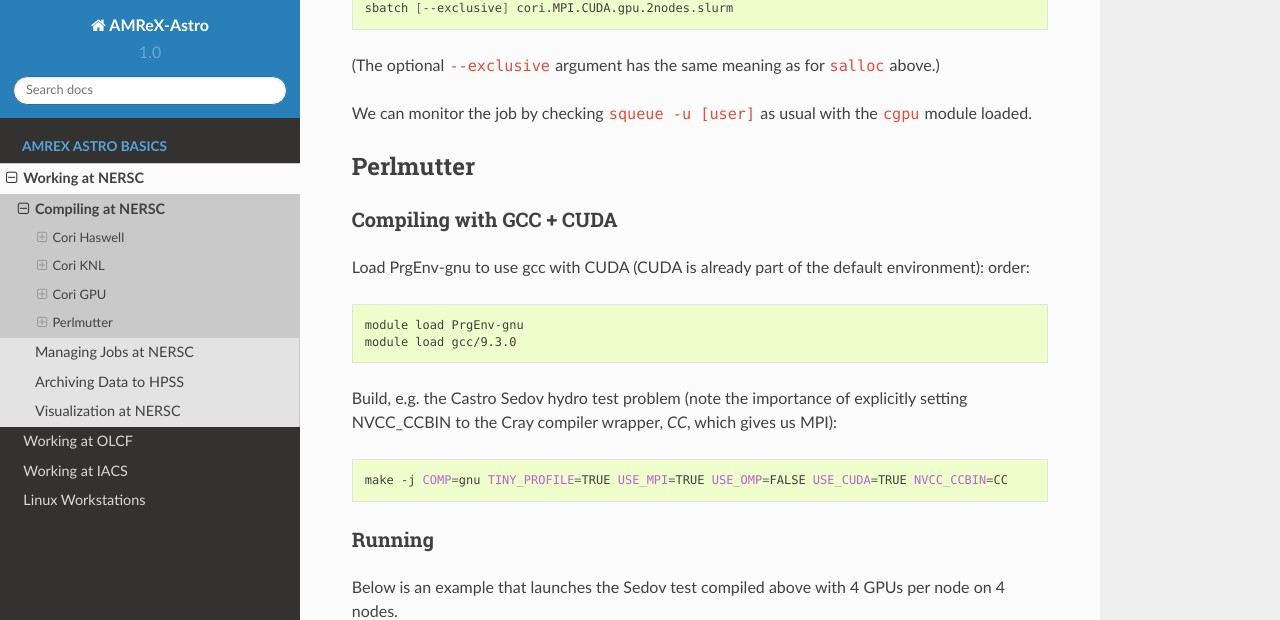
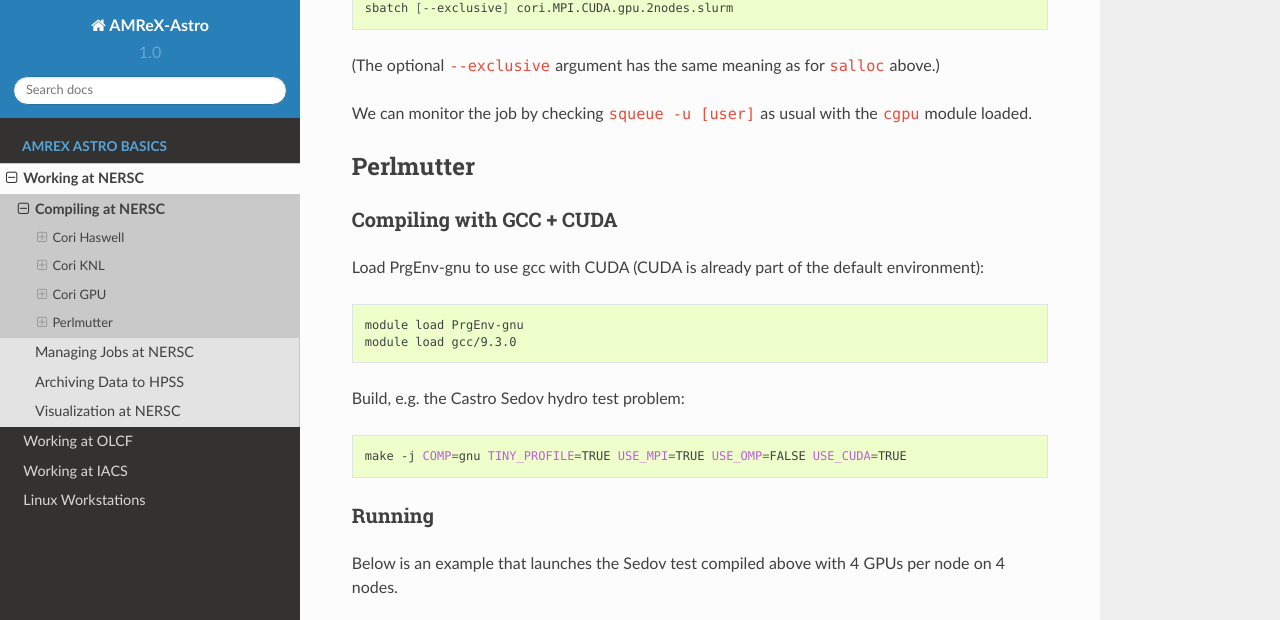
Before and after one commit to AMReX-Astro/workflow, a Sphinx documentation site: the page built from sphinx_docs/source/nersc-compilers.rst, in a window 1280 px wide and 900 px high, scrolled down 3846 px, cut to the strip 0-620 px from the top of the window. Built offline with Sphinx 7.4.7 and the Read the Docs theme 2.0.0, drawn with Linux system fonts in a browser that asks for light colours.

Commit message:
Remove NVCC_CCBIN per Jean's suggestion to simplify

```diff
--- a/sphinx_docs/source/nersc-compilers.rst
+++ b/sphinx_docs/source/nersc-compilers.rst
@@ -187,16 +187,14 @@ Perlmutter
 Compiling with GCC + CUDA
 ^^^^^^^^^^^^^^^^^^^^^^^^^
 
-Load PrgEnv-gnu to use gcc with CUDA (CUDA is already part of the default environment):
-order::
+Load PrgEnv-gnu to use gcc with CUDA (CUDA is already part of the default environment)::
 
   module load PrgEnv-gnu
   module load gcc/9.3.0
 
-Build, e.g. the Castro Sedov hydro test problem (note the importance of explicitly setting
-NVCC_CCBIN to the Cray compiler wrapper, `CC`, which gives us MPI)::
+Build, e.g. the Castro Sedov hydro test problem::
 
-  make -j COMP=gnu TINY_PROFILE=TRUE USE_MPI=TRUE USE_OMP=FALSE USE_CUDA=TRUE NVCC_CCBIN=CC
+  make -j COMP=gnu TINY_PROFILE=TRUE USE_MPI=TRUE USE_OMP=FALSE USE_CUDA=TRUE
 
 Running
 ^^^^^^^
```
